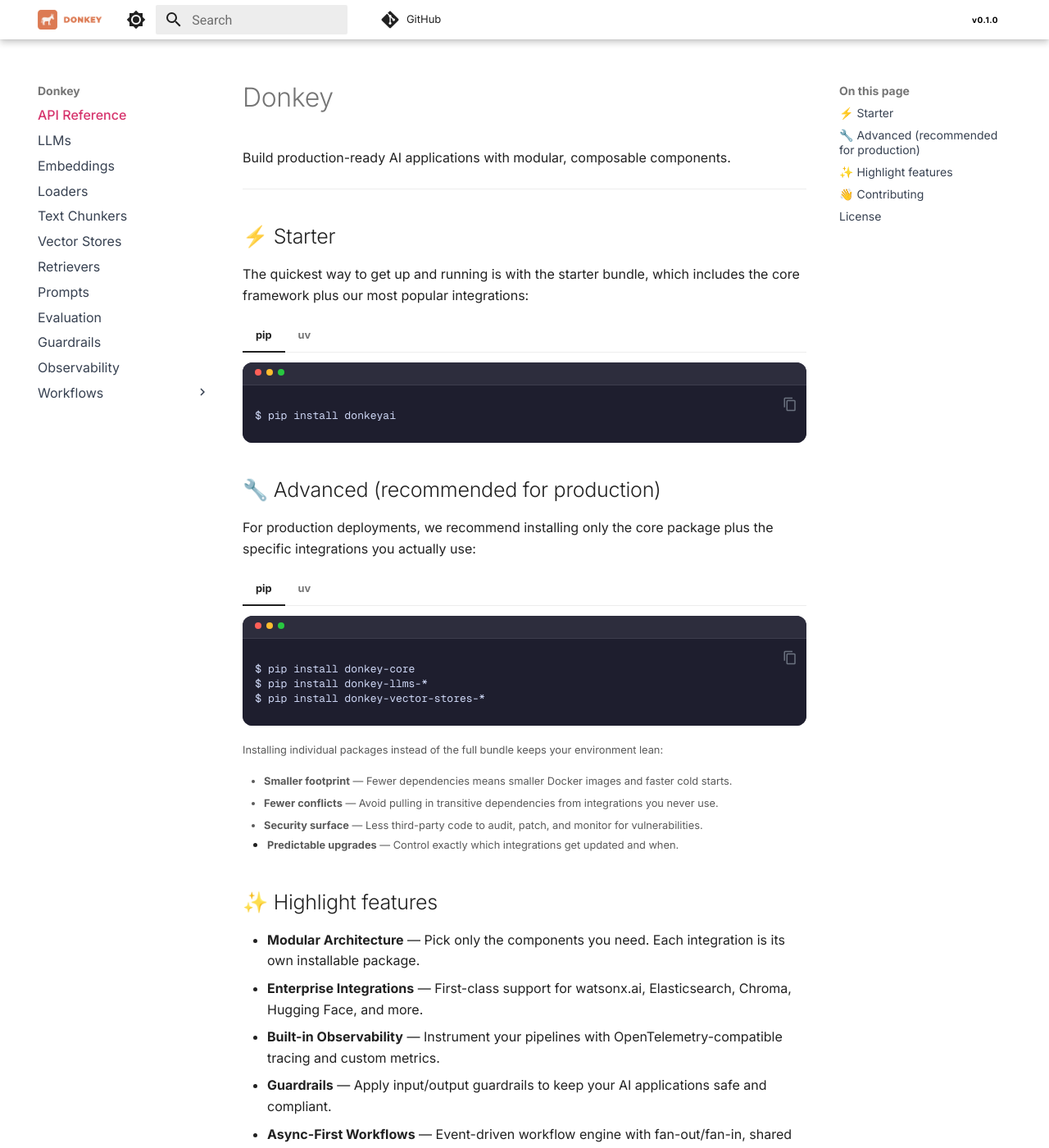
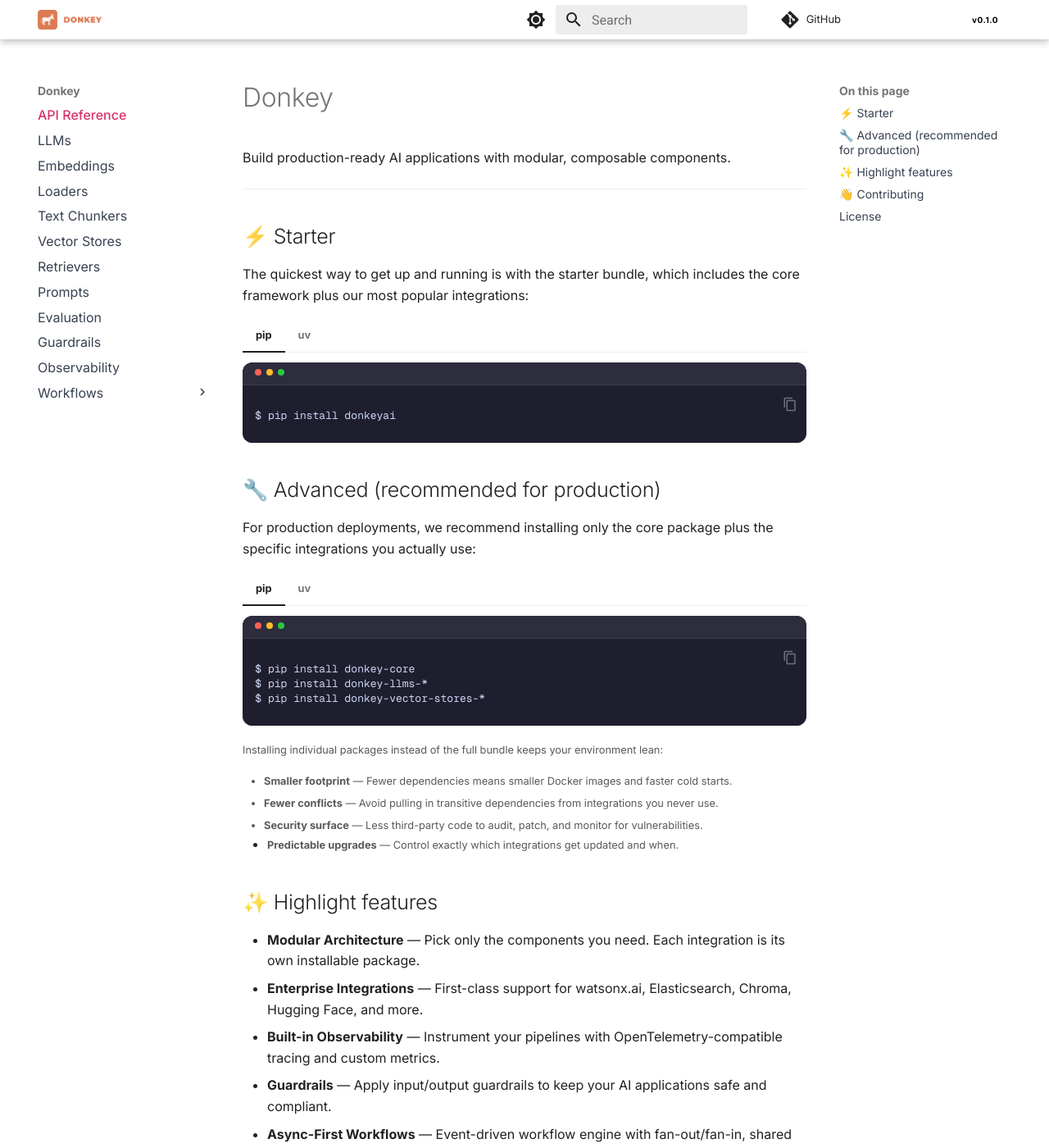
Before and after one commit to donkey-project/donkey, an MkDocs documentation site: the page built from docs/api_reference/api_reference/index.md, in a window 1280 px wide and 1400 px high. Shown: the whole window at 82% size. Built offline with MkDocs 1.6.1 and Material for MkDocs 9.7.7, drawn with Linux system fonts in a browser that asks for light colours; comment, search, counter and statistics services are not loaded.

Commit message:
docs: fix navbar

```diff
--- a/docs/api_reference/api_reference/_static/css/style.css
+++ b/docs/api_reference/api_reference/_static/css/style.css
@@ -23,8 +23,8 @@
 }
 
 /* Hides the site name in the header */
-.md-header__title {
-  display: none;
+.md-header__title .md-header__ellipsis {
+  visibility: hidden;
 }
 
 /* Python code blocks — dark style (excludes doc signatures) */
```
